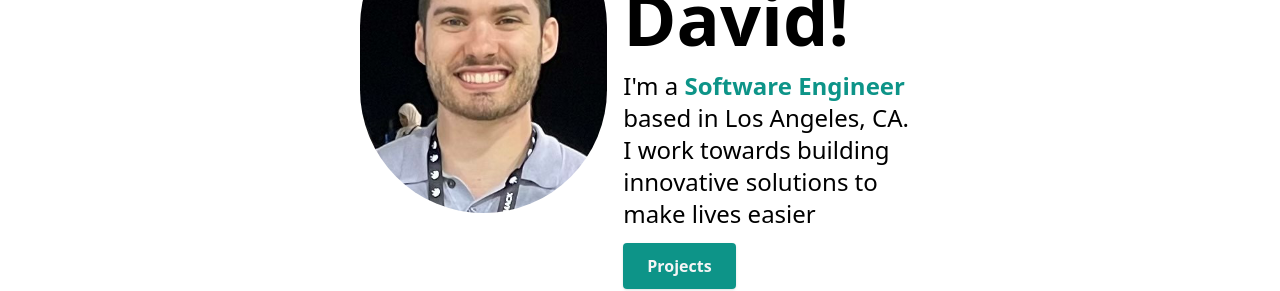
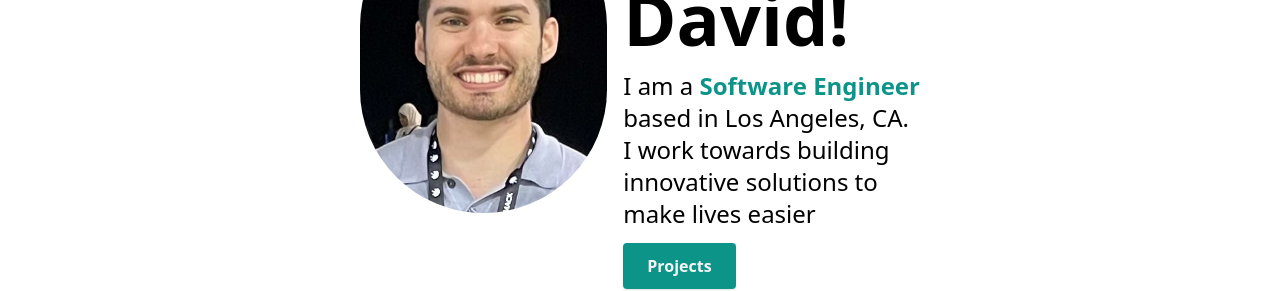
Before and after one commit to Dsackler/portfolio_website, a Next.js app: page / in a window 1280 px wide. Shown: the part 418-709 px from the top of the page. Built offline with nearby package versions, Linux system fonts and the light colour scheme.

Commit message:
Fixing build issues

```diff
--- a/components/HeroSection.tsx
+++ b/components/HeroSection.tsx
@@ -20,7 +20,7 @@ const HeroSection = () => {
         <div className='md:w-3/5 md:mt-2'>
           <h1 className='font-bold text-4xl mt-6 md:text-7xl md:mt-0'>{`Hi my name is David!`}</h1>
           <p className='text-lg mt-4 mb-6 md:text-2xl'>
-            I&apos;m a{' '}
+            I am a{' '}
             <span className='font font-semibold text-teal-600'>
               Software Engineer{' '}
             </span>
```
